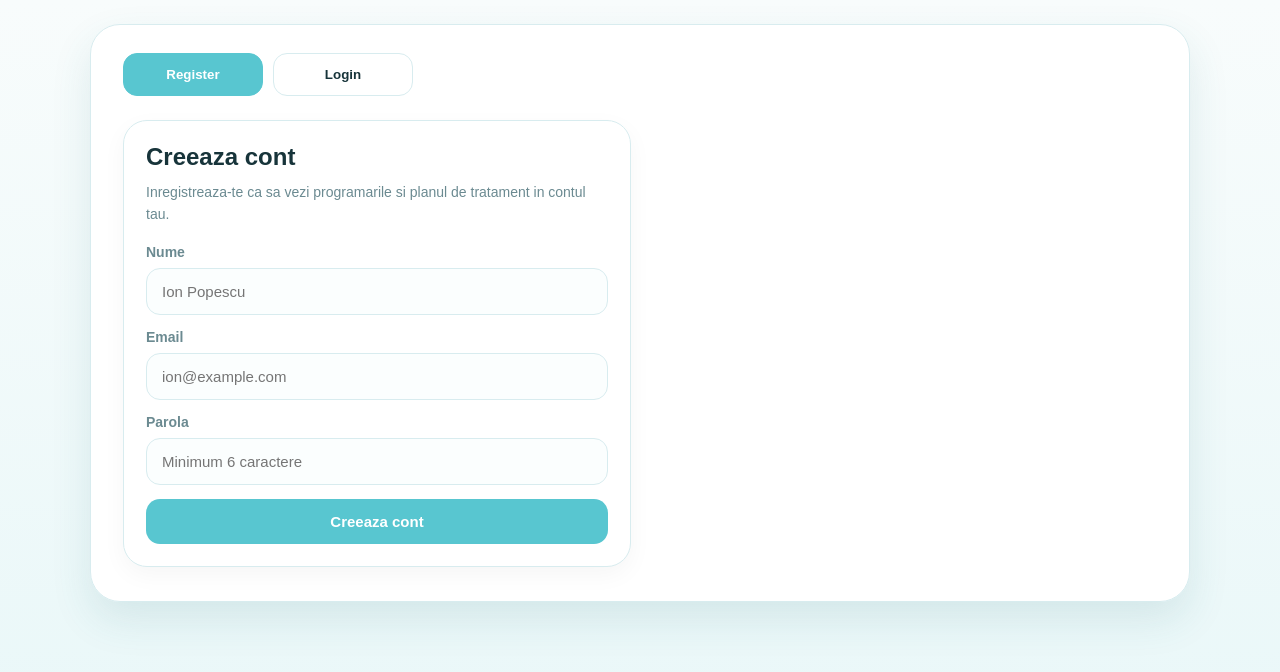
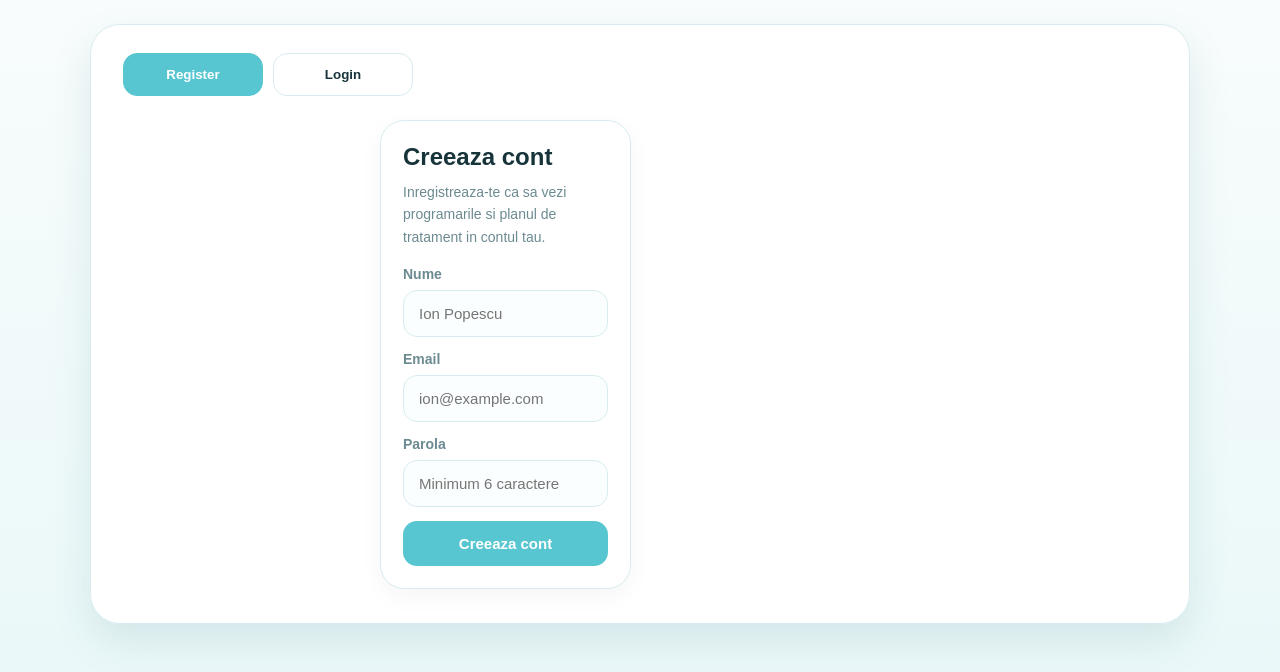
Before and after one commit to fraceaionut/PrototypeDentist, a plain HTML site: page index.html in a window 1280 px wide. Both pictures are taken after a click on the button "Register". Drawn offline with Linux system fonts and the light colour scheme; no server answers.

Commit message:
Add auth-layout styles for grid layout

```diff
--- a/styles.css
+++ b/styles.css
@@ -131,6 +131,14 @@
       cursor: pointer;
       font-weight: 700;
     }
+
+      .auth-layout {
+        display: grid;
+        grid-template-columns: 1fr;
+        gap: 18px;
+        max-width: 520px;
+        margin: 0 auto;
+      }
 
     .tab.active,
     .tab:hover {
```
